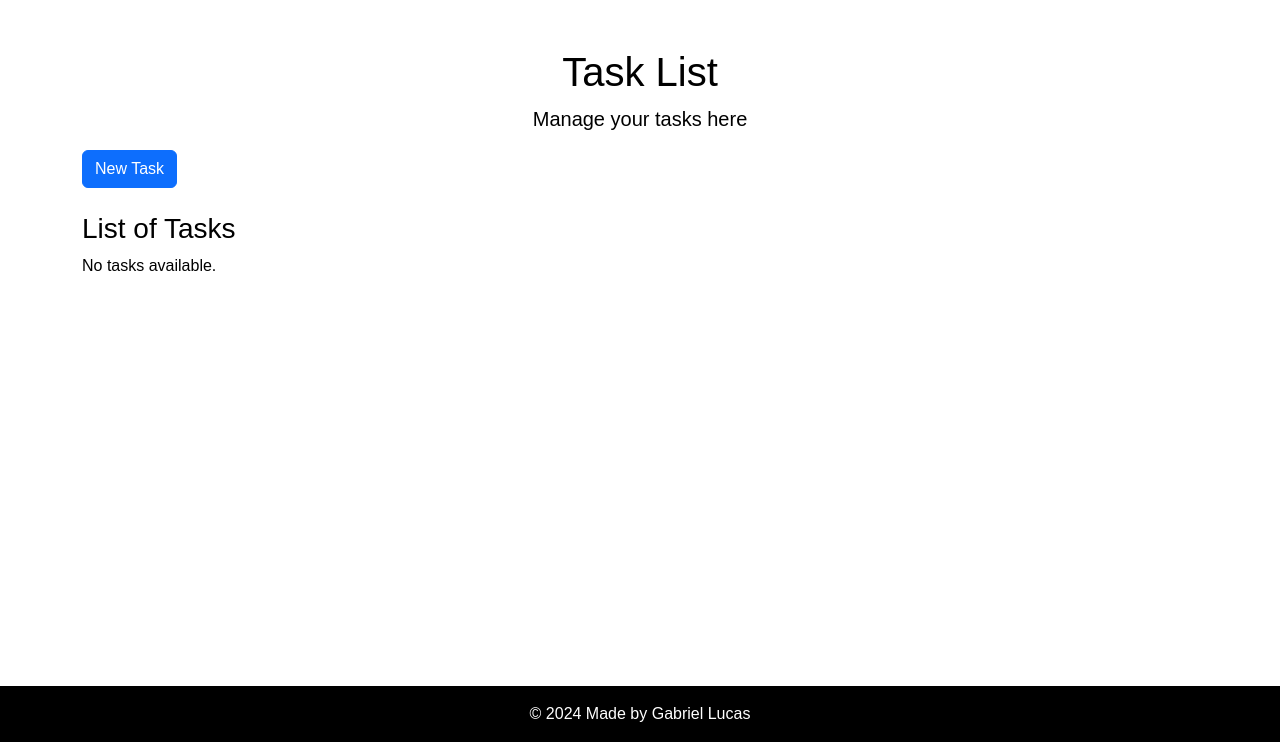
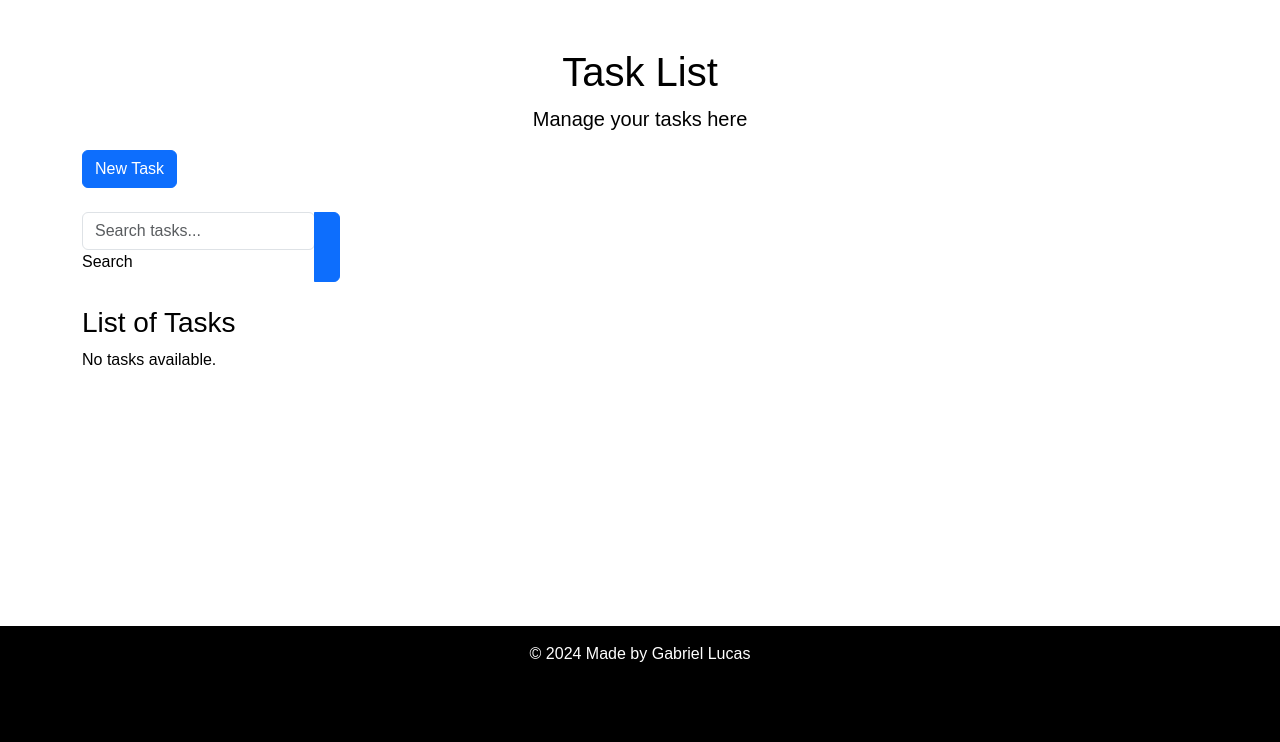
Before and after one commit to GhaLuccas/To-do, a Django app: page /Todo/task/ in a window 1280 px wide. Shown: the part 58-800 px from the top of the page. Run offline with Django 5.2, Linux system fonts and the light colour scheme; the visitor is signed in with stand-in values (Sample User, id 1); data that the repository does not hold is empty.

Commit message:
filter search

```diff
--- a/Todo/Todo/settings.py
+++ b/Todo/Todo/settings.py
@@ -25,7 +25,8 @@ SECRET_KEY = 'django-insecure-)e#e&ix)mq5e=&n9175l7sg9f0ik!#+s6o4s++yh_92p38ffx5
 # SECURITY WARNING: don't run with debug turned on in production!
 DEBUG = True
 
-ALLOWED_HOSTS = []
+ALLOWED_HOSTS = ['127.0.0.1']
+
 
 
 # Application definition
--- a/Todo/task/templates/base.html
+++ b/Todo/task/templates/base.html
@@ -7,13 +7,18 @@
     <!-- Bootstrap CSS -->
     <link href="https://cdn.jsdelivr.net/npm/bootstrap@5.3.2/dist/css/bootstrap.min.css" rel="stylesheet">
     <style>
+        html, body {
+            height: 100%; /* Garantir que o corpo e a página ocupem 100% da altura da tela */
+            margin: 0; /* Remover margens padrões */
+        }
+
         body {
             background-color: #fff; /* White background */
             color: #000; /* Black text */
             font-family: Arial, sans-serif;
             display: flex;
             flex-direction: column;
-            min-height: 100vh; /* Make sure the body takes up full height */
+            min-height: 100vh; /* Garante que o corpo ocupe a altura total da tela */
         }
 
         .navbar {
@@ -35,7 +40,8 @@
         }
 
         .container {
-            flex-grow: 1; /* Content takes up remaining space */
+            flex-grow: 1; /* O conteúdo vai crescer e ocupar o restante da tela */
+            padding-bottom: 60px; /* Adiciona espaço abaixo do conteúdo para o footer */
         }
 
         .footer {
@@ -43,6 +49,7 @@
             color: white;
             padding: 1rem 0;
             text-align: center;
+            margin-top: auto; /* Isso faz o footer ficar na parte inferior */
         }
 
         .footer p {
@@ -88,7 +95,8 @@
             <p>&copy; 2024 Made by Gabriel Lucas</p>
         </div>
     </footer>
-    <!-- Toglle script  -->
+
+    <!-- Toggle script -->
     <script>
         document.addEventListener('DOMContentLoaded', function () {
             const buttons = document.querySelectorAll('.toggle-status');
@@ -121,6 +129,7 @@
             });
         });
     </script>
+
     <!-- Bootstrap JS -->
     <script src="https://cdn.jsdelivr.net/npm/bootstrap@5.3.2/dist/js/bootstrap.bundle.min.js"></script>
 </body>
--- a/Todo/task/templates/task.html
+++ b/Todo/task/templates/task.html
@@ -1,7 +1,6 @@
 {% extends "base.html" %}
 
 {% block title %}SimpleDo{% endblock %}
-
 
 {% block content %}
 <div class="text-center">
@@ -13,6 +12,26 @@
     <a href="{% url 'task:task-create' %}" class="btn btn-primary">New Task</a>
 </div>
 
+<!-- Search Form -->
+<div class="mb-4">
+    <form method="get" class="input-group">
+        <div class="form-outline">
+            <input
+                type="search"
+                id="search"
+                name="search"
+                class="form-control"
+                placeholder="Search tasks..."
+                value="{{ request.GET.search }}">
+            <label class="form-label" for="search">Search</label>
+        </div>
+        <button type="submit" class="btn btn-primary">
+            <i class="fas fa-search"></i>
+        </button>
+    </form>
+</div>
+
+<!-- Task List -->
 <div>
     <h3>List of Tasks</h3>
     {% if tasks %}
@@ -30,7 +49,6 @@
                         data-id="{{ task.id }}">
                         {% if task.done %}Completed{% else %}Pending{% endif %}
                         </button>
-
                     </div>
                 </div>
                 <div class="d-flex">
--- a/Todo/task/views.py
+++ b/Todo/task/views.py
@@ -1,5 +1,6 @@
 from django.shortcuts import render , redirect , get_object_or_404
 from django.contrib.auth.decorators import login_required
+from django.db.models import Q
 from django.contrib import messages
 from django.http import JsonResponse
 from .models import Task
@@ -17,7 +18,10 @@ def home_page(request):
 @login_required
 def task_page(request):
     request_user = request.user
+    search_query = request.GET.get('search', '')  # Correto
     tasks = Task.objects.filter(author=request_user)
+    if search_query:
+        tasks = tasks.filter(Q(title__icontains=search_query) | Q(context__icontains=search_query))
     return render (request , "task.html" , {'tasks':tasks})
 
 @login_required
```
Lines whose indentation alone changed are shown as unchanged.
